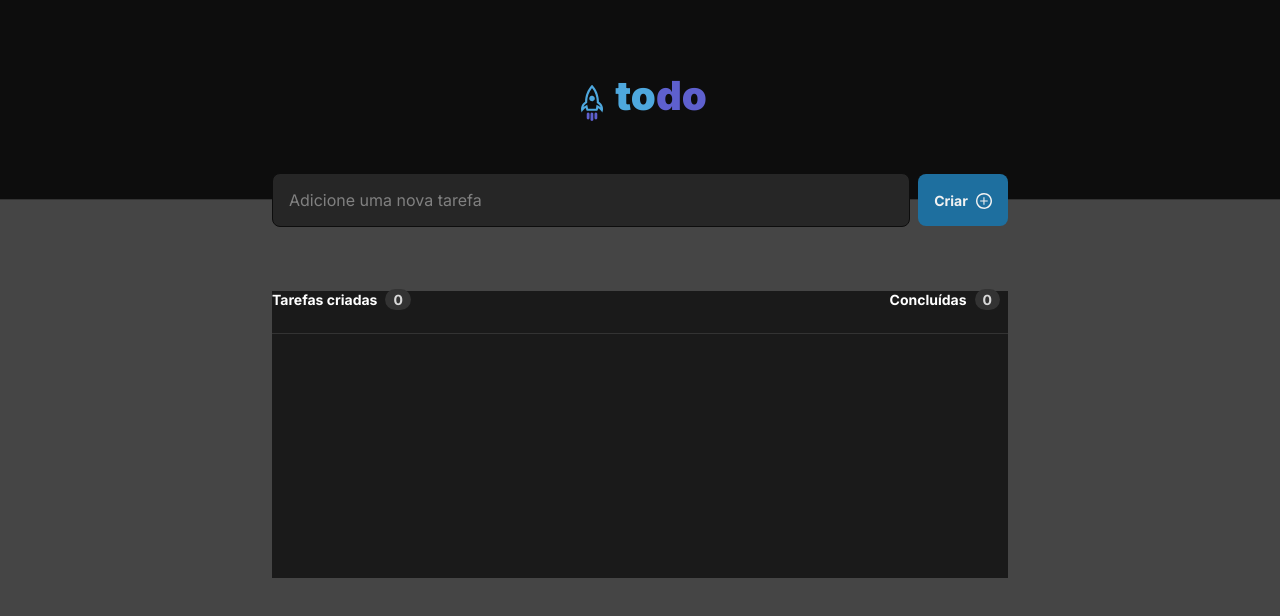
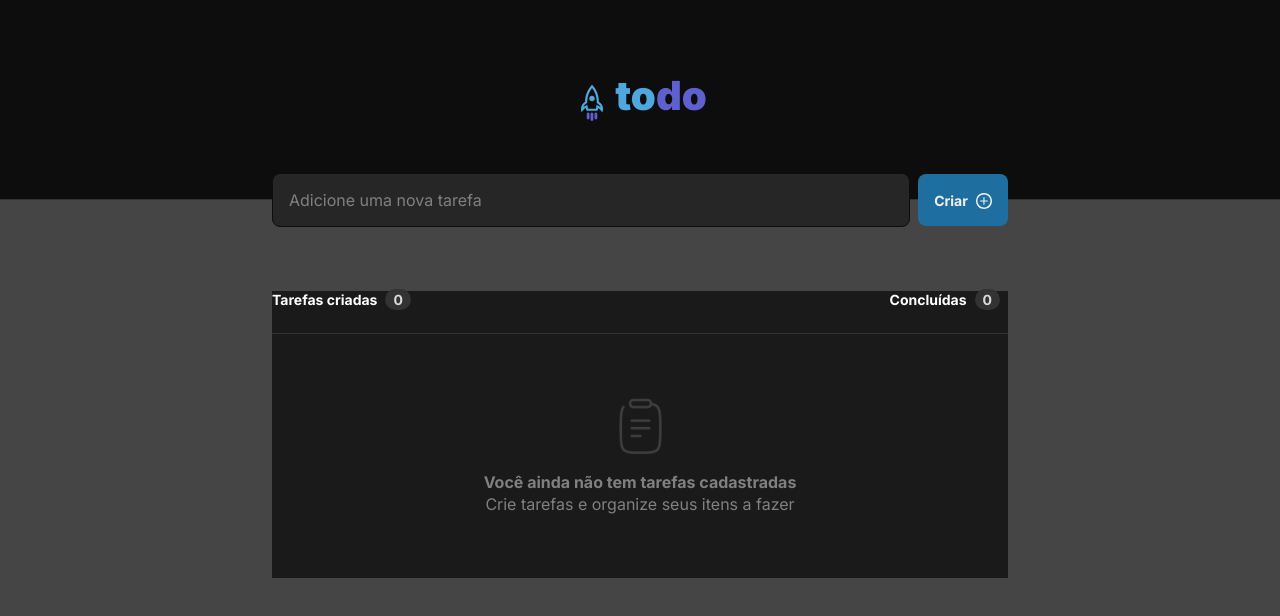
Before and after one commit to felipedev01/Gerenciador-de-Tarefas, a React (Vite) app: page / in a window 1280 px wide. Shown: the top 616 px of the page. Built offline with nearby package versions, Linux system fonts and the light colour scheme.

Commit message:
interface principal terminada

```diff
--- a/src/App.jsx
+++ b/src/App.jsx
@@ -1,6 +1,7 @@
 import {Header} from './Componentes/Header'
 import styles from './App.module.css'
 import {InputBox} from './Componentes/InputBox'
+import ClipBoard from '../src/Assets/Clipboard.png'
 
 import './Global.css'
 
@@ -30,7 +31,13 @@ import './Global.css'
         </strong>
 
     </header>
-
+    <div className={styles.taskContainerIcon}>
+    <img src={ClipBoard} className={styles.emptyIcon}></img>
+    </div>
+    <div className={styles.taskContainetText}>
+      <p className={styles.paragraph1}>Você ainda não tem tarefas cadastradas</p>
+      <p>Crie tarefas e organize seus itens a fazer</p>
+    </div>
   </section>
   </main>
   </div>
--- a/src/App.module.css
+++ b/src/App.module.css
@@ -40,4 +40,20 @@ main{
     border-radius: 999px;
     margin-left: 0.5rem;
     color: var(--gray-200);
+}.emptyIcon{
+    margin: auto;
+    margin-top: 4rem;
+}.taskContainerIcon{
+    display:flex;
+}.taskContainetText{
+    width: 100%;
+    text-align: center;
+    color: var(--gray-300);
+    font-weight: 400;
+    height: 2.75rem;
+    line-height: 1.4rem;
+    margin-top: 1rem;
+
+}.paragraph1{
+    font-weight: 700;
 }
```
Also changed, not shown: src/Assets/Clipboard.png (added).
